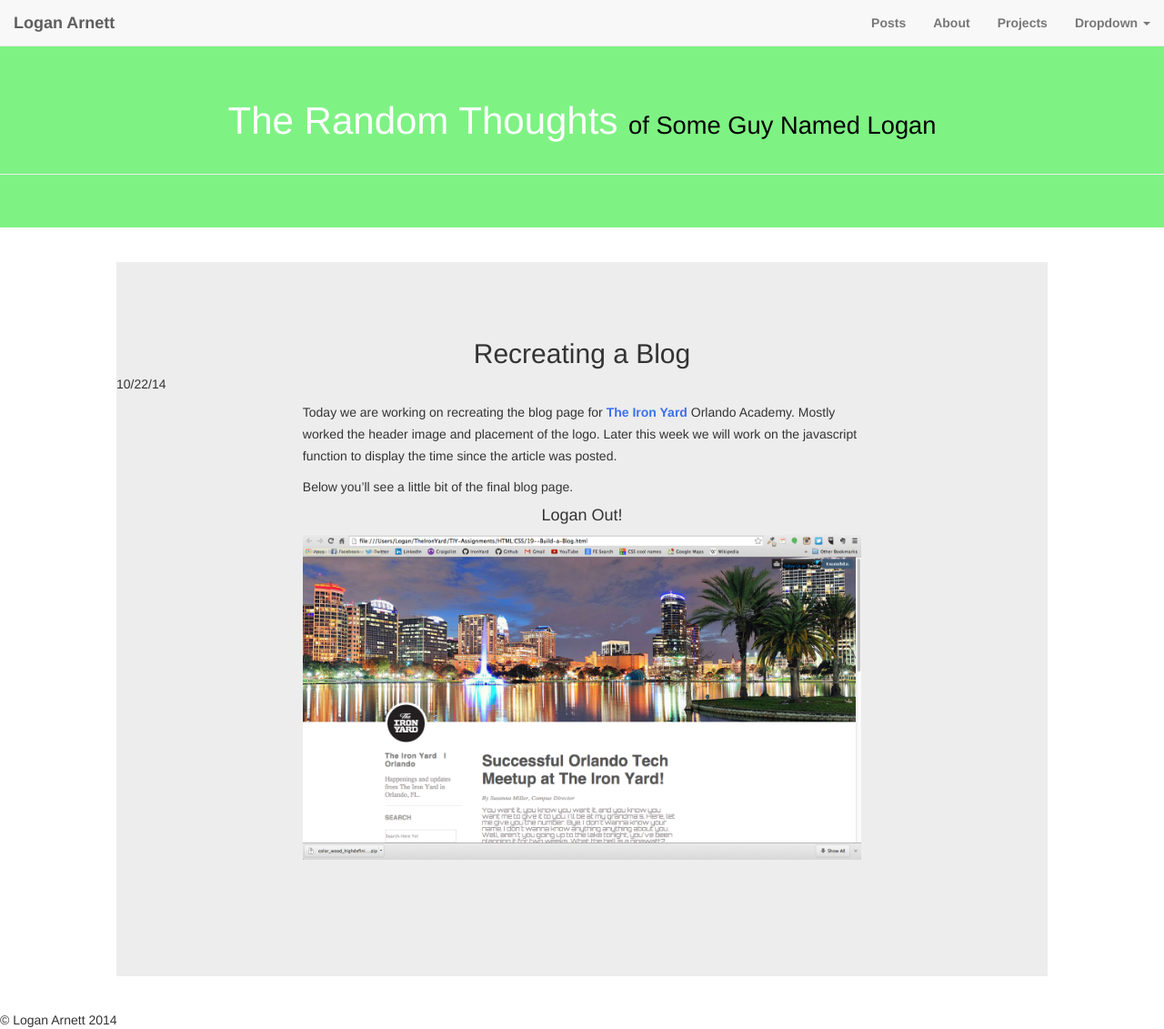
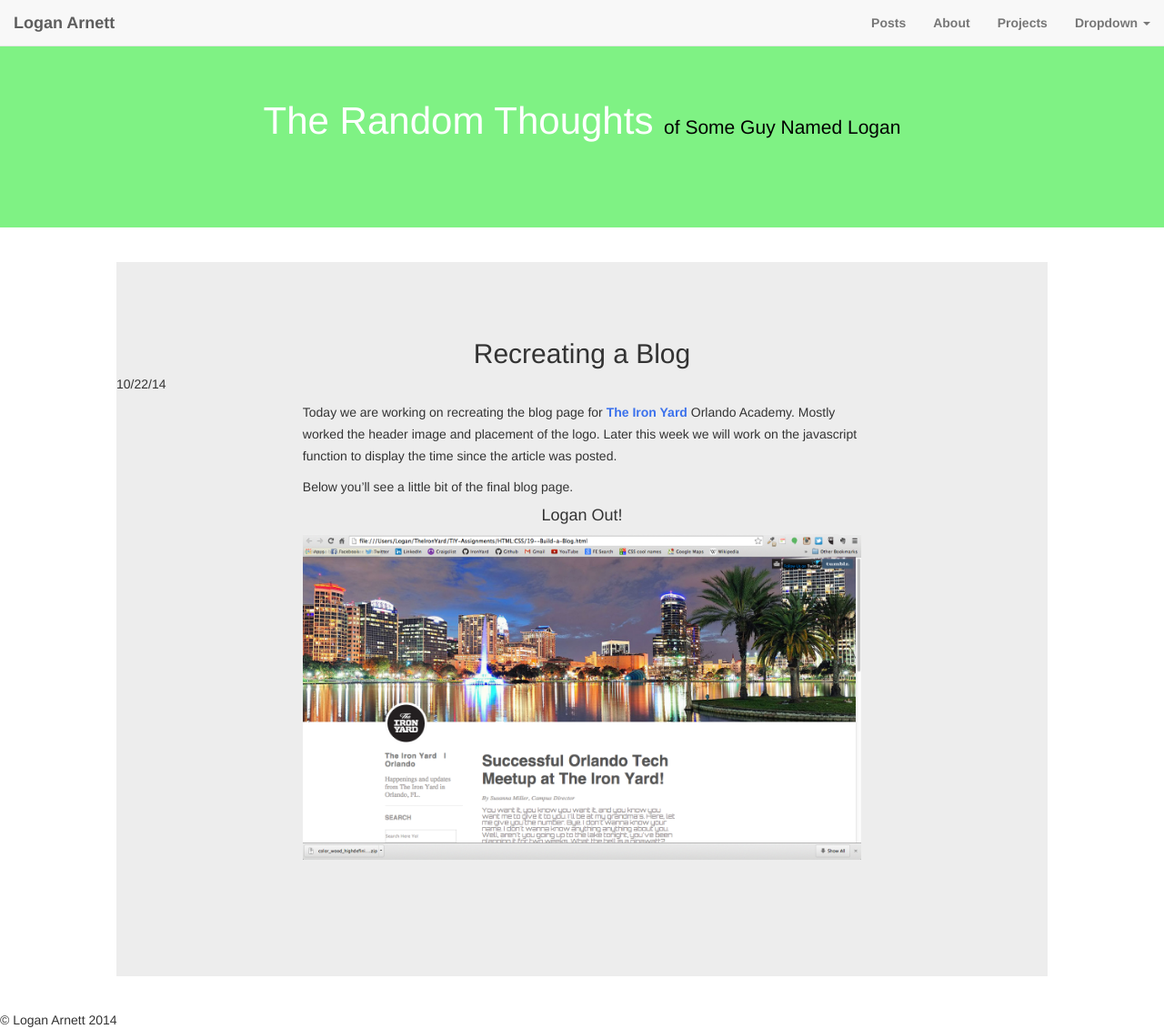
Before and after one commit to LoganArnett/MEANfolio, a Jekyll site: the page built from _posts/2014-10-22-TIY-Blog.md, in a window 1280 px wide and 1131 px high. Shown: the whole window at 91% size. Built offline with Jekyll 4.4.1, drawn with Linux system fonts in a browser that asks for light colours; nearby versions of some CDN libraries.

Commit message:
removed border

```diff
--- a/index.html
+++ b/index.html
@@ -2,7 +2,7 @@
 <html>
     <head>
         <title>Logan Arnett</title>
-        <link href="http://maxcdn.bootstrapcdn.com/font-awesome/4.2.0/css/font-awesome.min.css" rel="stylesheet">
+        <link rel="stylesheet" href="https//cdnjs.cloudflare.com/ajax/libs/octicons/2.1.2/octicons.min.css">
         <link rel="stylesheet" href="https://maxcdn.bootstrapcdn.com/bootstrap/3.3.0/css/bootstrap.min.css">
         <link rel="stylesheet" type="text/css" href="style.css">
 </head>
--- a/style.css
+++ b/style.css
@@ -154,7 +154,7 @@ h5#section {
 #page-title .page-header {
   padding-bottom: 2%;
   padding-top: 7%;
-  border-bottom: 1px solid #eee;
+  border-bottom: none;
   margin: 0 auto;
   text-align: center;
 
@@ -165,6 +165,7 @@ h5#section {
 }
 .page-header h1 small {
   color: black;
+  font-size: 50%;
 }
 #projects a {
   text-align: center;
```
